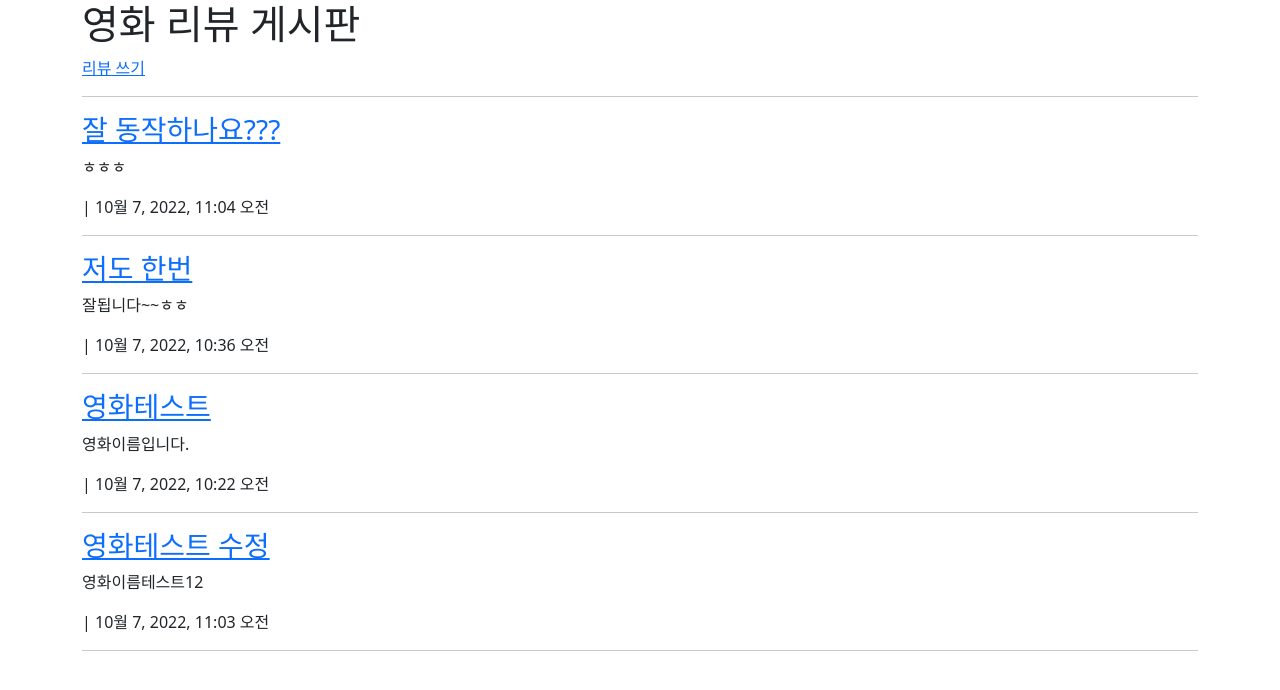
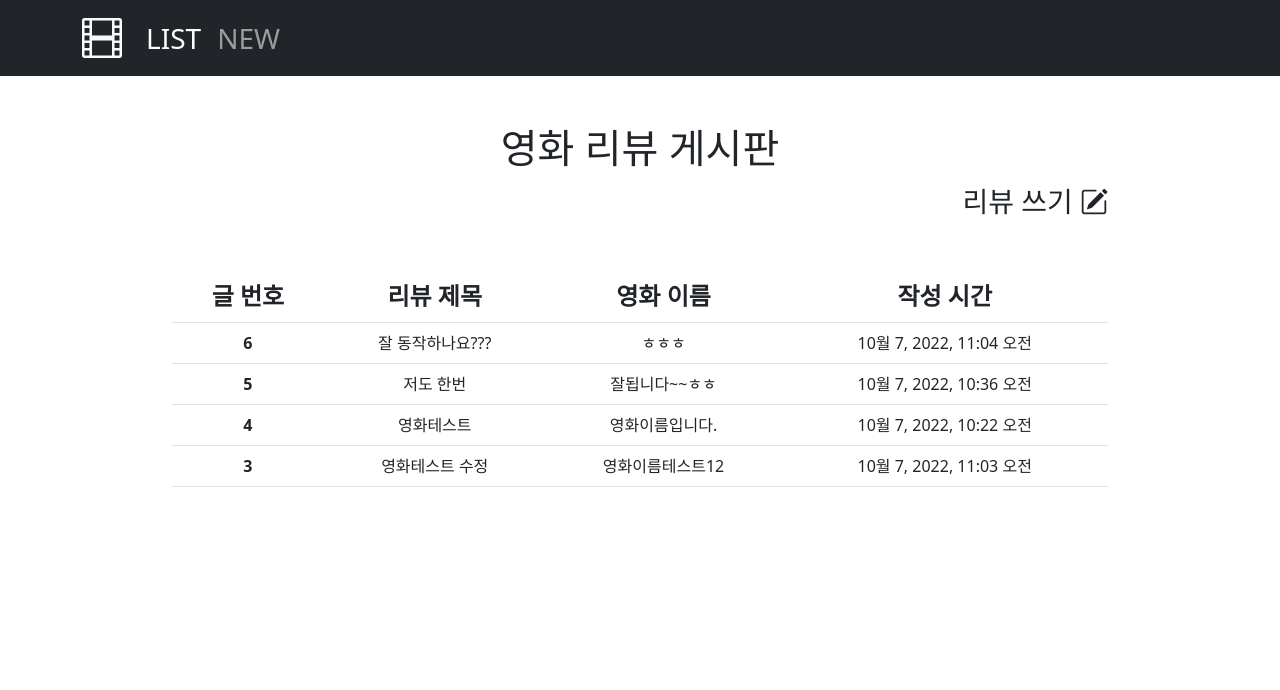
Before and after one commit to knuksg/pair_2, a Django app: page /reviews/ in a window 1280 px wide. Shown: the top 690 px of the page. Run offline with Django 3.2, Linux system fonts and the light colour scheme; data comes from the database, SQL or seed files in the repository; some libraries are stand-ins or nearby versions.

Commit message:
Update nav bar & bootstrap

```diff
--- a/reviews/templates/reviews/index.html
+++ b/reviews/templates/reviews/index.html
@@ -1,14 +1,39 @@
 {% extends 'base.html' %}
 {% block body %}
-<h1>영화 리뷰 게시판</h1>
-<a href="{% url 'reviews:new' %}">리뷰 쓰기</a>
-<hr>
+  <h1 class="text-center">영화 리뷰 게시판</h1>
+  <div class="text-end">
+    <a class="text-decoration-none text-dark fs-3" href="{% url 'reviews:new' %}">
+      리뷰 쓰기
+      <i class="bi bi-pencil-square"></i>
+    </a>
+  </div>
 
-{% for review in reviews %}
-<h3><a href="{% url 'reviews:detail' review.pk %}">{{ review.title }}</a></h3>
-<p>{{ review.movie_name }}</p>
-<p>{{ review.create_at }} | {{ review.updated_at }}</p>
-<hr>
-{% endfor %}
+  <table class="table text-center mt-5">
+    <thead>
+      <tr class="fs-4">
+        <th scope="col">글 번호</th>
+        <th scope="col">리뷰 제목</th>
+        <th scope="col">영화 이름</th>
+        <th scope="col">작성 시간</th>
+      </tr>
+    </thead>
+    <tbody>
+      {% for review in reviews %}
+        <tr>
+          <th scope="row">{{review.pk}}</th>
+          <td>
+            <a class="text-decoration-none text-dark" href="{% url 'reviews:detail' review.pk %}">{{ review.title }}</a>
+          </td>
+          <td>
+            <a class="text-decoration-none text-dark" href="{% url 'reviews:detail' review.pk %}">{{ review.movie_name }}</a>
+          </td>
+          <td>
+            {{review.updated_at}}
+          </td>
+        </tr>
+      {% endfor %}
+
+    </tbody>
+  </table>
 
 {% endblock body %}
--- a/templates/base.html
+++ b/templates/base.html
@@ -1,3 +1,5 @@
+{% load static %}
+
 <!doctype html>
 <html lang="en">
 
@@ -8,17 +10,39 @@
     <meta name="viewport" content="width=device-width, initial-scale=1, shrink-to-fit=no">
 
     <!-- Bootstrap CSS v5.2.1 -->
-  <link href="https://cdn.jsdelivr.net/npm/bootstrap@5.2.1/dist/css/bootstrap.min.css" rel="stylesheet"
-    integrity="sha384-iYQeCzEYFbKjA/T2uDLTpkwGzCiq6soy8tYaI1GyVh/UjpbCx/TYkiZhlZB6+fzT" crossorigin="anonymous">
+    <link href="https://cdn.jsdelivr.net/npm/bootstrap@5.2.1/dist/css/bootstrap.min.css" rel="stylesheet" integrity="sha384-iYQeCzEYFbKjA/T2uDLTpkwGzCiq6soy8tYaI1GyVh/UjpbCx/TYkiZhlZB6+fzT" crossorigin="anonymous">
 
+    {% comment %} icon {% endcomment %}
+    <link rel="stylesheet" href="https://cdn.jsdelivr.net/npm/bootstrap-icons@1.9.1/font/bootstrap-icons.css">
   </head>
 
   <body>
     <header>
       <!-- place navbar here -->
+      <nav class="navbar navbar-expand-sm navbar-dark bg-dark">
+        <div class="container">
+          <a class="nav-link active" href="{% url 'reviews:index' %}">
+          <i class="bi bi-film text-light fs-1 me-3"></i></a>
+          <button class="navbar-toggler d-lg-none" type="button" data-bs-toggle="collapse" data-bs-target="#collapsibleNavId" aria-controls="collapsibleNavId" aria-expanded="false" aria-label="Toggle navigation">
+            <span class="navbar-toggler-icon"></span>
+          </button>
+          <div class="collapse navbar-collapse" id="collapsibleNavId">
+            <ul class="navbar-nav me-auto mt-2 mt-lg-0">
+              <li class="nav-item">
+                <a class="nav-link active fs-3" href="{% url 'reviews:index' %}" aria-current="page">LIST
+                  <span class="visually-hidden">(current)</span></a>
+              </li>
+              <li class="nav-item">
+                <a class="nav-link fs-3" href="{% url 'reviews:new' %}">NEW</a>
+              </li>
+            </ul>
+          </div>
+        </div>
+      </nav>
+
     </header>
     <main>
-    <div class="container">
+      <div class="container my-5 w-75">
         {% block body %}{% endblock body %}
       </div>
     </main>
@@ -26,13 +50,9 @@
       <!-- place footer here -->
     </footer>
     <!-- Bootstrap JavaScript Libraries -->
-  <script src="https://cdn.jsdelivr.net/npm/@popperjs/core@2.11.6/dist/umd/popper.min.js"
-    integrity="sha384-oBqDVmMz9ATKxIep9tiCxS/Z9fNfEXiDAYTujMAeBAsjFuCZSmKbSSUnQlmh/jp3"
-    crossorigin="anonymous"></script>
+    <script src="https://cdn.jsdelivr.net/npm/@popperjs/core@2.11.6/dist/umd/popper.min.js" integrity="sha384-oBqDVmMz9ATKxIep9tiCxS/Z9fNfEXiDAYTujMAeBAsjFuCZSmKbSSUnQlmh/jp3" crossorigin="anonymous"></script>
 
-  <script src="https://cdn.jsdelivr.net/npm/bootstrap@5.2.1/dist/js/bootstrap.min.js"
-    integrity="sha384-7VPbUDkoPSGFnVtYi0QogXtr74QeVeeIs99Qfg5YCF+TidwNdjvaKZX19NZ/e6oz"
-    crossorigin="anonymous"></script>
+    <script src="https://cdn.jsdelivr.net/npm/bootstrap@5.2.1/dist/js/bootstrap.min.js" integrity="sha384-7VPbUDkoPSGFnVtYi0QogXtr74QeVeeIs99Qfg5YCF+TidwNdjvaKZX19NZ/e6oz" crossorigin="anonymous"></script>
   </body>
 
 </html>
```
Also changed, not shown: reviews/templates/reviews/detail.html (+9 -3 lines), reviews/views.py (+6 -6 lines). Lines whose indentation alone changed are shown as unchanged.
